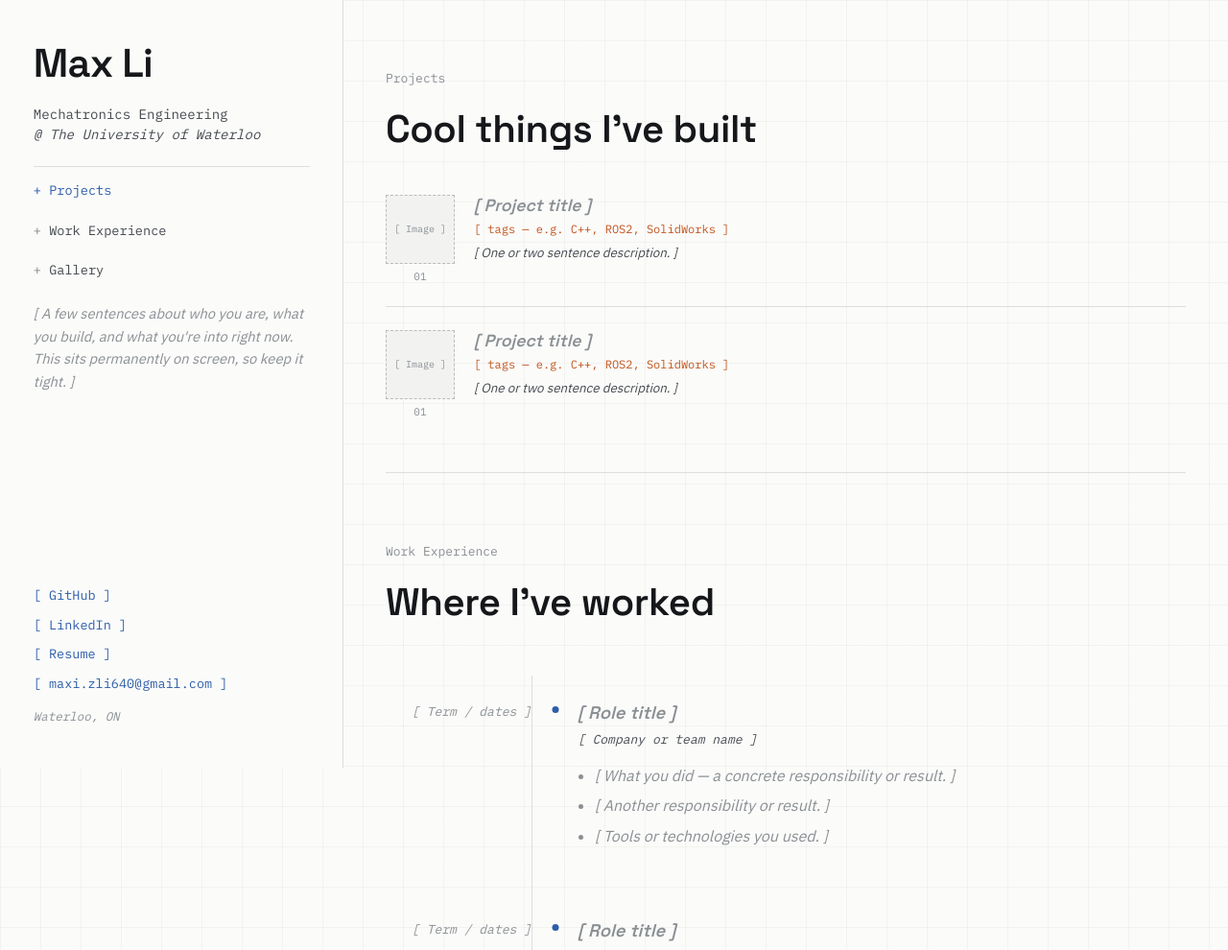
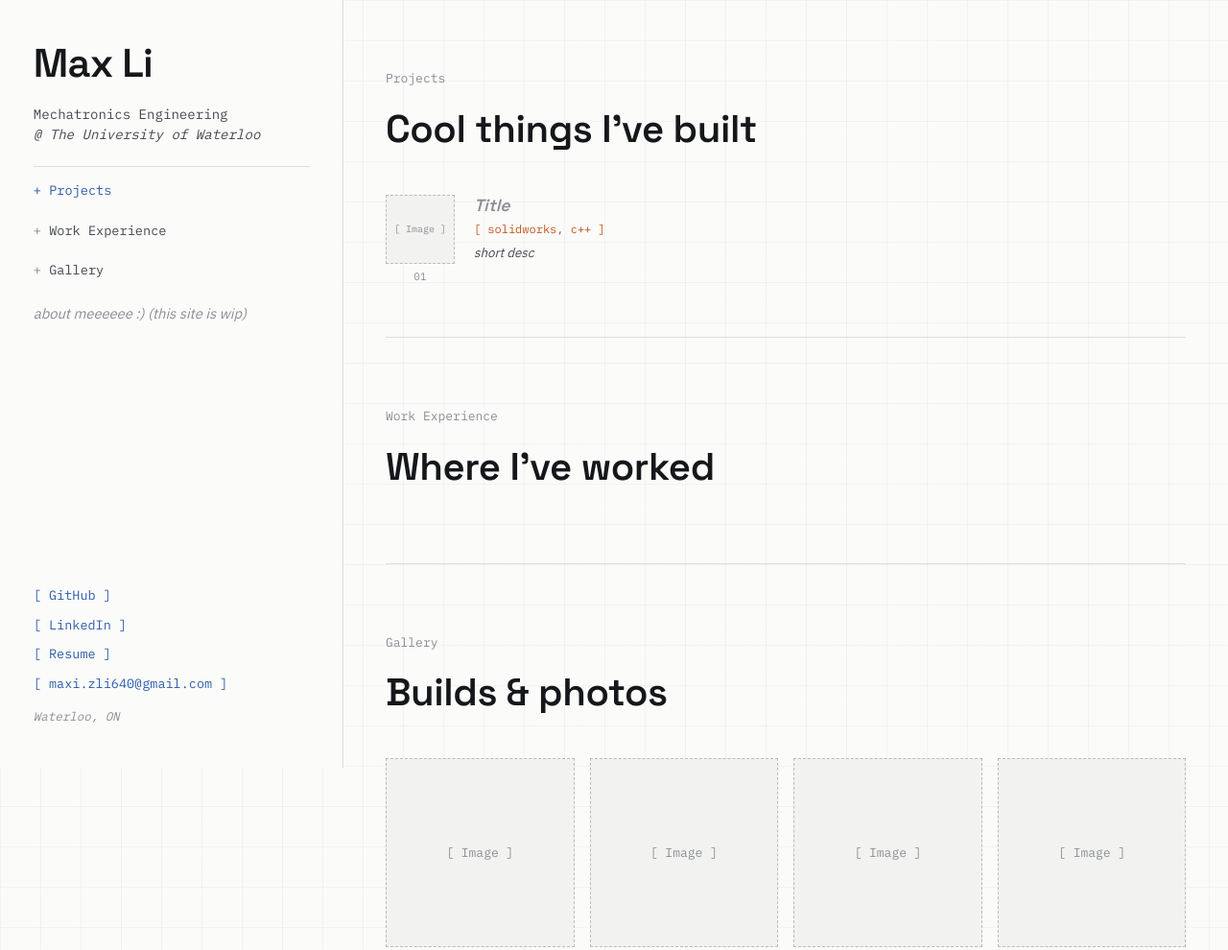
Before and after one commit to maxzli08/maxzli.com, a plain HTML site: page index.html in a window 1280 px wide. Shown: the top 990 px of the page at 96% size. Drawn offline with Linux system fonts and the light colour scheme.

Commit message:
replace content as under construction

```diff
--- a/index.html
+++ b/index.html
@@ -25,9 +25,7 @@
           </nav>
 
           <p class="about placeholder">
-            [ A few sentences about who you are, what you build, and what
-            you're into right now. This sits permanently on screen, so keep
-            it tight. ]
+            about meeeeee :) (this site is wip)
           </p>
         </div>
 
@@ -56,7 +54,7 @@
 
         </div>
       </section>
-      <div id = "project-modal">
+      <div id = "modal-content">
 
       </div>
 
@@ -67,7 +65,7 @@
 
         <div class="timeline">
 
-          <article class="timeline-entry" data-reveal style="--i:2">
+          <!-- <article class="timeline-entry" data-reveal style="--i:2">
             <div class="when placeholder">[ Term / dates ]</div>
             <div class="body">
               <h3 class="placeholder">[ Role title ]</h3>
@@ -91,7 +89,7 @@
                 <li class="placeholder">[ Tools or technologies you used. ]</li>
               </ul>
             </div>
-          </article>
+          </article> -->
 
           <!-- Copy a <article class="timeline-entry"> block above to add more. -->
 
--- a/scripts/content.js
+++ b/scripts/content.js
@@ -2,7 +2,7 @@ import { scrollReveal } from "./scroll.js";
 import { modalListener } from "./modals.js";
 let projectDiv = document.getElementById('home-projects');
 
-fetch("./scripts/content.json").then((res) => {
+fetch("./scripts/content.json").then(async (res) => {
   res.json().then((json) => {
     let projNum = 1;
     json.projects.forEach((project) => {
@@ -13,9 +13,9 @@ fetch("./scripts/content.json").then((res) => {
               <span class="num">01</span>
             </div>
             <div class="home-project-text">
-              <h3 class="placeholder">[ Project title ]</h3>
-              <p class="tags">[ tags — e.g. C++, ROS2, SolidWorks ]</p>
-              <p class="placeholder">[ One or two sentence description. ]</p>
+              <h3 class="placeholder">${project.title}</h3>
+              <p class="tags">[ ${project.tags.join(", ")} ]</p>
+              <p class="placeholder">${project.previewDesc}</p>
             </div>
           </button>
       `;
--- a/scripts/content.json
+++ b/scripts/content.json
@@ -1,11 +1,17 @@
 {
   "projects": [
     {
-      "name": "s"
-    },
-    {
-      "name": "hello"
+      "title": "Title",
+      "tags": [
+        "solidworks",
+        "c++"
+      ],
+      "previewDesc": "short desc",
+      "iconImg": "./"
     }
+  ],
+  "workExperience": [
+
   ],
   "gallery": [
 
```
